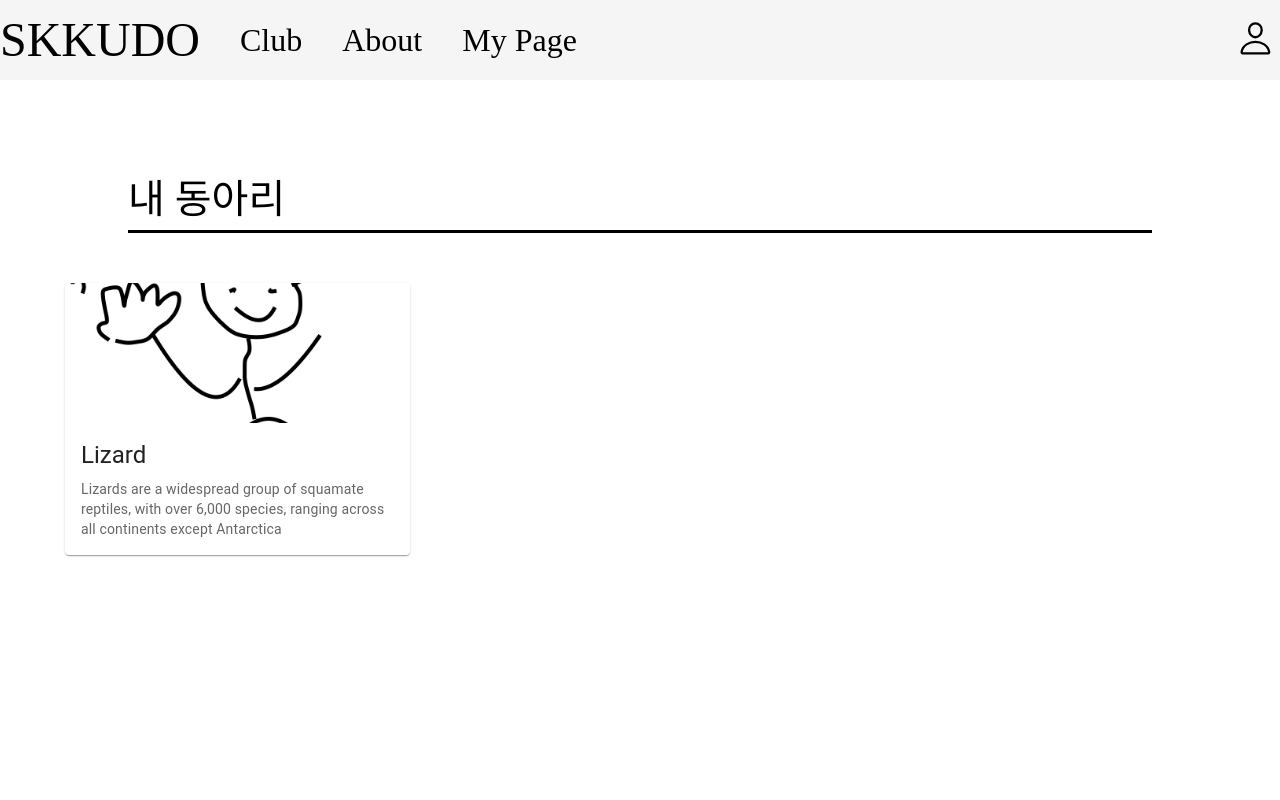
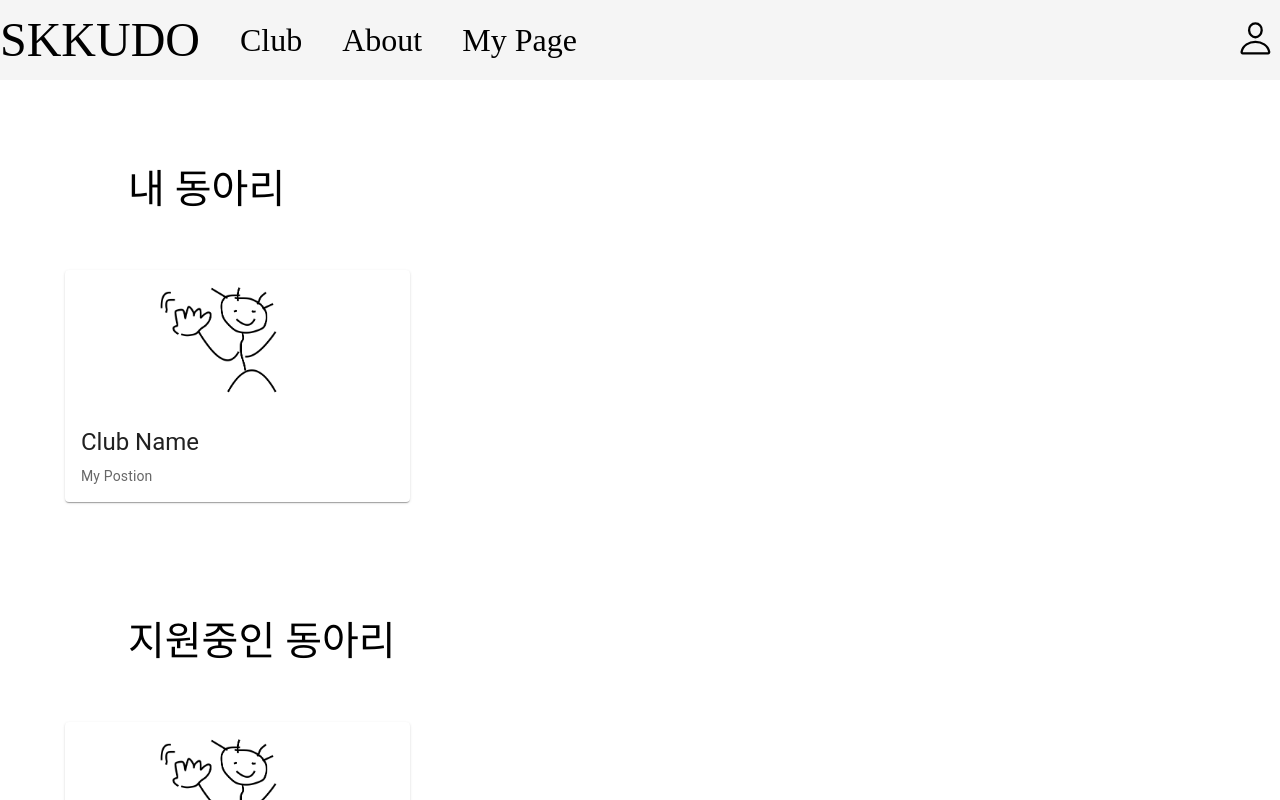
Before and after one commit to taeju-moon/SKKUDO_frontend_self, a React (Create React App) app: page /myPage in a window 1280 px wide. Shown: the top 800 px of the page. Built offline with nearby package versions, Linux system fonts and the light colour scheme.

Commit message:
change myPage section contianer margin

```diff
--- a/src/pages/MyPage.tsx
+++ b/src/pages/MyPage.tsx
@@ -1,12 +1,11 @@
 import {
-  Button,
   Card,
   CardActionArea,
-  CardActions,
   CardContent,
   CardMedia,
   Typography,
 } from "@mui/material";
+import { useNavigate } from "react-router-dom";
 import styled from "styled-components";
 import exampleImage from "../assets/images/example.png";
 
@@ -15,7 +14,7 @@ const MyPageContainer = styled.div`
 `;
 
 const SectionContainer = styled.div`
-  margin-top: 70px;
+  margin-top: 60px;
   display: flex;
   flex-direction: column;
   align-items: center;
@@ -26,7 +25,7 @@ const Title = styled.div`
   width: 100%;
   max-width: 1024px;
   font-size: 2.5rem;
-  border-bottom: solid;
+  /* border-bottom: solid; */
   padding-bottom: 10px;
   margin-bottom: 50px;
 `;
@@ -37,13 +36,40 @@ const ClubCardsContainer = styled.div`
   flex-wrap: wrap;
 `;
 
-const ClubCard = styled.div``;
+function MyPage() {
+  const navigate = useNavigate();
 
-function MyPage() {
+  const handleMyClubCardClick = () => {
+    navigate("/");
+  };
   return (
     <MyPageContainer>
       <SectionContainer>
         <Title>내 동아리</Title>
+        <ClubCardsContainer>
+          <Card sx={{ maxWidth: 345 }}>
+            <CardActionArea onClick={() => console.log("clivked")}>
+              <CardMedia
+                component="img"
+                height="140"
+                image={exampleImage}
+                alt="green iguana"
+                sx={{ objectFit: "contain" }}
+              />
+              <CardContent>
+                <Typography gutterBottom variant="h5" component="div">
+                  Club Name
+                </Typography>
+                <Typography variant="body2" color="text.secondary">
+                  My Postion
+                </Typography>
+              </CardContent>
+            </CardActionArea>
+          </Card>
+        </ClubCardsContainer>
+      </SectionContainer>
+      <SectionContainer>
+        <Title>지원중인 동아리</Title>
         <ClubCardsContainer>
           <Card sx={{ maxWidth: 345 }}>
             <CardActionArea>
@@ -52,14 +78,14 @@ function MyPage() {
                 height="140"
                 image={exampleImage}
                 alt="green iguana"
+                sx={{ objectFit: "contain" }}
               />
               <CardContent>
                 <Typography gutterBottom variant="h5" component="div">
-                  Lizard
+                  Club Name
                 </Typography>
                 <Typography variant="body2" color="text.secondary">
-                  Lizards are a widespread group of squamate reptiles, with over
-                  6,000 species, ranging across all continents except Antarctica
+                  My Postion
                 </Typography>
               </CardContent>
             </CardActionArea>
```
